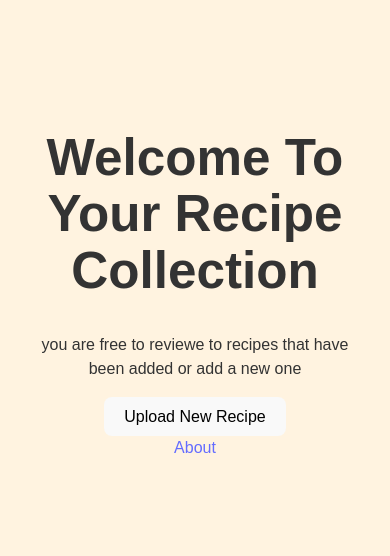
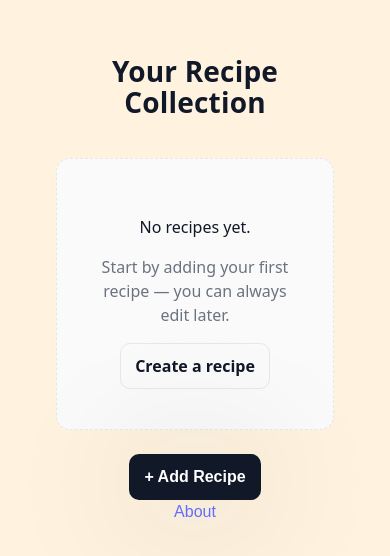
Before and after one commit to omriyaacobi/recipe-website, a React (Vite) app: page / in a window 390 px wide. Shown: the part 144-700 px from the top of the page. Built offline with nearby package versions, Linux system fonts and the light colour scheme.

Commit message:
Enhance AddRecipe component; add meal type selection, image upload functionality, and improve form validation. Refactor Home component to display recipes using RecipeCard with responsive design.

```diff
--- a/src/AddRecipe/AddRecipe.css
+++ b/src/AddRecipe/AddRecipe.css
@@ -1,8 +1,4 @@
-body {
-  background-color: #fff3e0; /* soft pastel orange */
-  margin: 0;
-  font-family: Arial, sans-serif;
-}
+
 /* Container */
 .add-recipe {
   width: 95%;
@@ -123,3 +119,48 @@ body {
 .popup button + button {
   margin-left: 10px;
 }
+
+
+.file-input {
+  max-width: 400px;
+}
+
+.image-preview {
+  display: flex;
+  align-items: center;
+  gap: 10px;
+  margin: 0.5rem 0 1rem;
+}
+
+.image-preview img {
+  width: 120px;
+  height: 120px;
+  object-fit: cover;
+  border-radius: 8px;
+  box-shadow: 0 2px 10px rgba(0,0,0,0.08);
+}
+
+.image-preview .image-name {
+  font-size: 0.9rem;
+  color: #4b5563;
+}
+.checkbox-group {
+  display: flex;
+  flex-wrap: wrap;
+  gap: 10px 14px;
+  margin-bottom: 0.75rem;
+}
+
+.checkbox-item {
+  display: inline-flex;
+  align-items: center;
+  gap: 8px;
+  padding: 8px 10px;
+  border: 1px solid #e5e7eb;
+  border-radius: 8px;
+  user-select: none;
+}
+
+.checkbox-item input {
+  transform: translateY(0.5px);
+}
--- a/src/AddRecipe/AddRecipe.jsx
+++ b/src/AddRecipe/AddRecipe.jsx
@@ -6,45 +6,80 @@ import "./AddRecipe.css";
 import AddInstructions from "./Components/AddInstructions";
 import AddIngredients from "./Components/AddIngredients";
 
+const mealTypeOptions = ["Breakfast", "Lunch", "Dinner", "Dessert"];
+
 const AddRecipe = ({ setRecipeList }) => {
   const [ingredientList, setIngredientList] = useState([]);
   const [name, setName] = useState("");
   const [preparationTime, setPreparationTime] = useState("");
   const [instructionList, setInstructionList] = useState([]);
+
+  // multi-select
+  const [mealTypes, setMealTypes] = useState([]);
+
+  // image state (only DataURL)
+  const [imageDataUrl, setImageDataUrl] = useState("");
+
   const [showPopup, setShowPopup] = useState(false);
+  const navigate = useNavigate();
 
-  const navigate = useNavigate();
+  const toggleMealType = (type) => {
+    setMealTypes((prev) =>
+      prev.includes(type) ? prev.filter((t) => t !== type) : [...prev, type]
+    );
+  };
 
   const handleSubmit = (e) => {
     e.preventDefault();
     const notEnoughInfo =
-      !name.trim() || !ingredientList.length || !instructionList.length;
+      !name.trim() ||
+      !ingredientList.length ||
+      !instructionList.length ||
+      mealTypes.length === 0;
+
     if (notEnoughInfo) {
       alert(
-        "Please fill in all fields and add at least one ingredient and instruction."
+        "Please fill in all fields: name, select at least one meal type, and add at least one ingredient and one instruction."
       );
       return;
     }
+
     const recipe = {
       name: name.trim(),
+      mealTypes,
       preparationTime: Number(preparationTime) || "Unknown",
       ingredients: ingredientList,
       instructions: instructionList,
+      image: imageDataUrl || null,
     };
+
     setRecipeList((prev) => [...prev, recipe]);
-
     resetFields();
   };
+
   const resetFields = () => {
     setName("");
     setPreparationTime("");
     setIngredientList([]);
     setInstructionList([]);
+    setMealTypes([]);
+    setImageDataUrl("");
     setShowPopup(true);
   };
+
+  const handleImageChange = (e) => {
+    const file = e.target.files?.[0];
+    if (!file) {
+      setImageDataUrl("");
+      return;
+    }
+    const reader = new FileReader();
+    reader.onload = () => setImageDataUrl(reader.result.toString());
+    reader.readAsDataURL(file);
+  };
+
   return (
     <div className="add-recipe">
-      {/* SINGLE form wraps everything */}
       <form className="recipe-form" onSubmit={handleSubmit}>
         <label htmlFor="recipeName">What are we making?</label>
         <input
@@ -55,14 +90,46 @@ const AddRecipe = ({ setRecipeList }) => {
           onChange={(e) => setName(e.target.value)}
         />
 
+        <p>Meal type (choose one or more):</p>
+        <div className="checkbox-group" role="group" aria-label="Meal types">
+          {mealTypeOptions.map((type) => (
+            <label key={type} className="checkbox-item">
+              <input
+                type="checkbox"
+                value={type}
+                checked={mealTypes.includes(type)}
+                onChange={() => toggleMealType(type)}
+              />
+              <span>{type}</span>
+            </label>
+          ))}
+        </div>
+
         <label htmlFor="time">Time to make (in minutes):</label>
         <input
           id="time"
           name="time"
           type="number"
+          min="0"
+          inputMode="numeric"
           value={preparationTime}
           onChange={(e) => setPreparationTime(e.target.value)}
         />
+
+        <label htmlFor="dishImage">Dish image (optional):</label>
+        <input
+          id="dishImage"
+          name="dishImage"
+          type="file"
+          accept="image/*"
+          onChange={handleImageChange}
+          className="file-input"
+        />
+        {imageDataUrl && (
+          <div className="image-preview">
+            <img src={imageDataUrl} alt="Dish preview" />
+          </div>
+        )}
 
         <div className="ingredients-section">
           <p>Enter the ingredients:</p>
@@ -90,6 +157,7 @@ const AddRecipe = ({ setRecipeList }) => {
           Submit Recipe
         </button>
       </form>
+
       {showPopup && (
         <div className="popup-overlay">
           <div className="popup">
--- a/src/AddRecipe/Components/AddInstructions.jsx
+++ b/src/AddRecipe/Components/AddInstructions.jsx
@@ -2,6 +2,7 @@ import { useState } from "react";
 
 const AddInstructions = ({ setInstructionList }) => {
   const [instruction, setInstruction] = useState("");
+  const [noInstructionError, setNoInstructionError] = useState(false);
 
   const addInstruction = () => {
     const emptyInstruction = !instruction.trim();
--- a/src/App.jsx
+++ b/src/App.jsx
@@ -17,9 +17,7 @@ const App = () => {
         <Route path="/about" element={<About />} />
         <Route
           path="/AddRecipe"
-          element={
-            <AddRecipe recipeList={recipeList} setRecipeList={setRecipeList} />
-          }
+          element={<AddRecipe setRecipeList={setRecipeList} />}
         />
       </Routes>
 
--- /dev/null
+++ b/src/Home/Components/RecipeCard.css
@@ -0,0 +1,23 @@
+.recipe-card {
+  background: #f5f9fc;
+  color: #333333;
+  border-radius: 10px;
+  padding: 1rem;
+  box-shadow: 0 4px 10px rgba(0,0,0,0.08);
+  cursor: pointer;
+  transition: transform 0.2s;
+}
+
+.recipe-card:hover {
+  transform: scale(1.02);
+}
+
+.recipe-card h3 {
+  margin: 0 0 0.5rem 0;
+  overflow-wrap: anywhere;
+}
+
+.recipe-card p {
+  color: #555;
+  margin: 0;
+}
--- /dev/null
+++ b/src/Home/Components/RecipeCard.jsx
@@ -0,0 +1,25 @@
+import React from "react";
+import "./RecipeCard.css";
+
+const RecipeCard = ({ name, time }) => {
+  const handleMouseEnter = (e) => {
+    e.currentTarget.style.transform = "scale(1.02)";
+  };
+
+  const handleMouseLeave = (e) => {
+    e.currentTarget.style.transform = "scale(1)";
+  };
+
+  return (
+    <div
+      className="recipe-card"
+      onMouseEnter={handleMouseEnter}
+      onMouseLeave={handleMouseLeave}
+    >
+      <h3>{name}</h3>
+      <p>{time} mins</p>
+    </div>
+  );
+};
+
+export default RecipeCard;
--- a/src/Home/Home.css
+++ b/src/Home/Home.css
@@ -1,5 +1,96 @@
-body{
-    background-color: #960a0a;
-    font-family: Arial, sans-serif;
-    color: #333;
+body {
+  background-color: #fff3e0; /* soft pastel orange */
+  margin: 0;
+  font-family: Arial, sans-serif;
 }
+/* Base layout */
+.home {
+  max-width: 1200px;
+  margin: 0 auto;
+  padding: 24px;
+  font-family: system-ui, -apple-system, Segoe UI, Roboto, Helvetica, Arial, sans-serif;
+  color: #111827; /* slate-900 */
+}
+
+/* Header */
+.home__header {
+  display: grid;
+  grid-template-columns: 1fr auto;
+  align-items: center;
+  gap: 12px;
+  margin-bottom: 20px;
+}
+
+.home__title {
+  margin: 0;
+  font-size: 1.75rem;
+  letter-spacing: 0.2px;
+}
+
+/* Buttons */
+.btn {
+  display: inline-flex;
+  align-items: center;
+  justify-content: center;
+  padding: 10px 14px;
+  border-radius: 10px;
+  border: 1px solid transparent;
+  font-weight: 600;
+  text-decoration: none;
+  cursor: pointer;
+  transition: background 160ms ease, color 160ms ease, box-shadow 160ms ease, transform 120ms ease;
+}
+
+.btn:active { transform: translateY(1px); }
+
+.btn--primary {
+  background: #111827;
+  color: #fff;
+  box-shadow: 0 6px 140px rgba(17, 24, 39, 0.18);
+}
+.btn--primary:hover { background: #0b1220; }
+
+.btn--ghost {
+  background: transparent;
+  color: #111827;
+  border-color: #e5e7eb; /* gray-200 */
+}
+.btn--ghost:hover { background: #f9fafb; }
+
+/* Empty state */
+.home__empty {
+  margin-top: 40px;
+  padding: 40px;
+  border: 1px dashed #e5e7eb;
+  border-radius: 14px;
+  text-align: center;
+  background: #fafafa;
+}
+.home__muted { color: #6b7280; margin: 6px 0 16px; }
+
+/* Card grid: 3 per row on desktop */
+.card-grid {
+  display: grid;
+  gap: 18px;
+  grid-template-columns: repeat(3, 1fr);
+}
+
+/* Make it responsive */
+@media (max-width: 1024px) {
+  .card-grid { grid-template-columns: repeat(2, 1fr); }
+}
+@media (max-width: 640px) {
+  .home__header { grid-template-columns: 1fr; }
+  .card-grid { grid-template-columns: 1fr; }
+}
+
+/* Anchor wrapping the card */
+.card-link {
+  text-decoration: none;
+  color: inherit;
+}
+.card-link:focus-visible {
+  outline: 3px solid rgba(59, 130, 246, 0.45);
+  border-radius: 12px;
+  outline-offset: 4px;
+}
--- a/src/Home/Home.jsx
+++ b/src/Home/Home.jsx
@@ -1,22 +1,48 @@
+import React from "react";
 import { Link } from "react-router-dom";
 import "./Home.css";
+import RecipeCard from "./Components/RecipeCard";
 
-const Home = ({ recipeList }) => {
+const Home = ({ recipeList = [] }) => {
+  const hasRecipes = Array.isArray(recipeList) && recipeList.length > 0;
+
   return (
-    <div>
-      <h1>Welcome To Your Recipe Collection</h1>
-      <ul>
-        {recipeList.map((r, i) => (
-          <li key={i}>{r.name}</li>
-        ))}
-      </ul>
-      <p>
-        you are free to reviewe to recipes that have been added or add a new one
-      </p>
-      <Link to="/AddRecipe">
-        <button>Upload New Recipe</button>
-      </Link>
-    </div>
+    <>
+      <div className="home">
+        <header className="home__header">
+          <h1 className="home__title">Your Recipe Collection</h1>
+        </header>
+
+        {hasRecipes ? (
+          <section className="card-grid">
+            {recipeList.map((recipe) => (
+              <Link
+                key={recipe.id ?? recipe.name}
+                to={`/recipe/${recipe.id ?? ""}`}
+                className="card-link"
+              >
+                <RecipeCard name={recipe.name} time={recipe.preparationTime} />
+              </Link>
+            ))}
+          </section>
+        ) : (
+          <section className="home__empty">
+            <p>No recipes yet.</p>
+            <p className="home__muted">
+              Start by adding your first recipe — you can always edit later.
+            </p>
+            <Link to="/AddRecipe" className="btn btn--ghost">
+              Create a recipe
+            </Link>
+          </section>
+        )}
+      </div>
+      <div>
+        <Link to="/AddRecipe" className="btn btn--primary">
+          + Add Recipe
+        </Link>
+      </div>
+    </>
   );
 };
 
```
